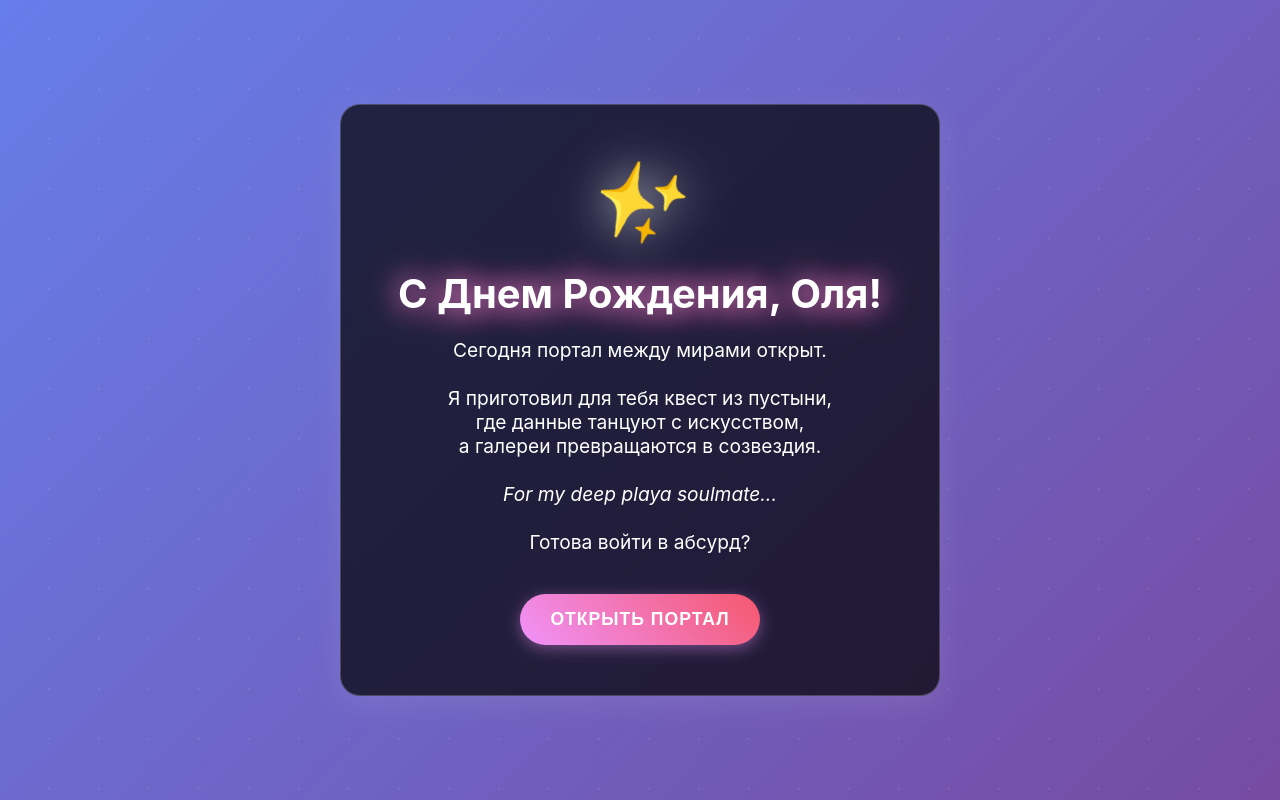
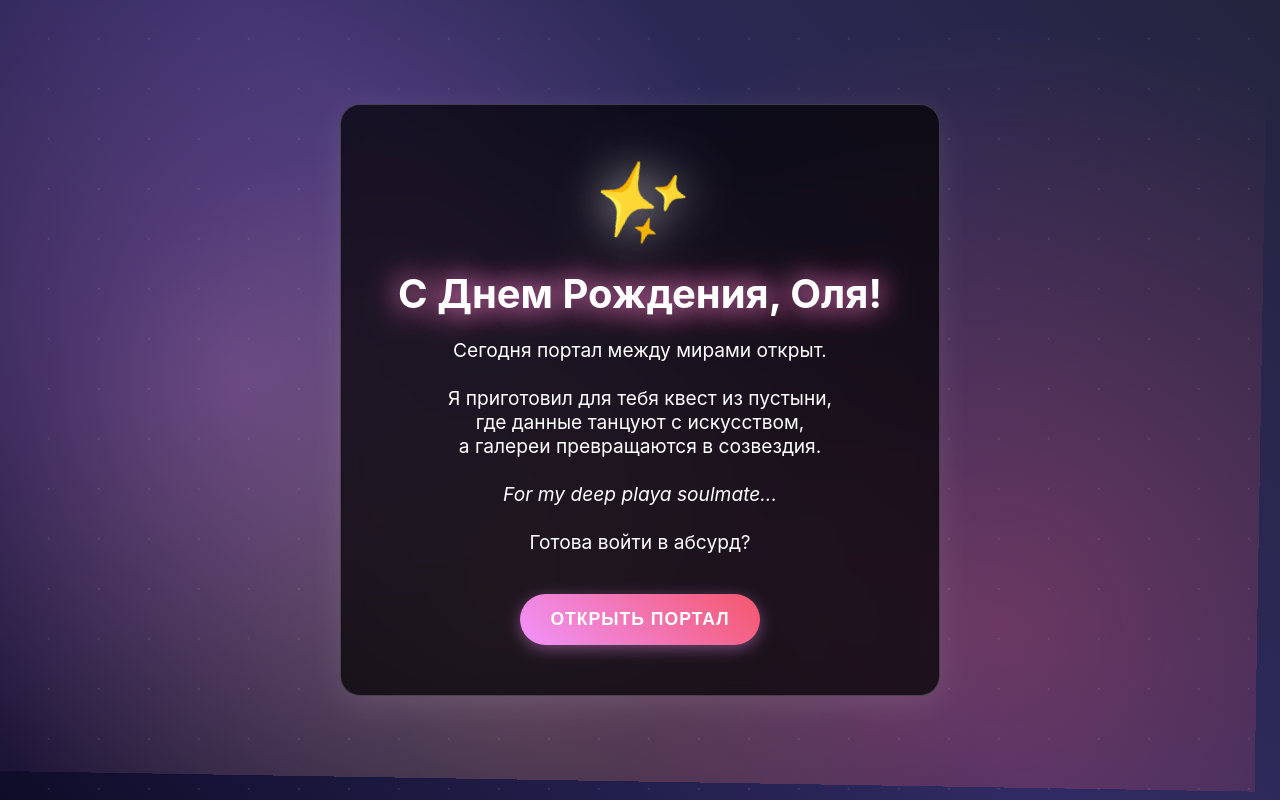
Before and after one commit to kydycode/olya-birthday-quest, a React (Create React App) app: page / in a window 1280 px wide. Built offline with nearby package versions, Linux system fonts and the light colour scheme.

Commit message:
Update background with psychedelic desert theme

```diff
--- a/src/index.css
+++ b/src/index.css
@@ -5,9 +5,30 @@ body {
     sans-serif;
   -webkit-font-smoothing: antialiased;
   -moz-osx-font-smoothing: grayscale;
-  background: linear-gradient(135deg, #667eea 0%, #764ba2 100%);
+  background: linear-gradient(45deg, #0f0c29, #302b63, #24243e);
   min-height: 100vh;
   color: white;
+  position: relative;
+}
+
+body::before {
+  content: '';
+  position: absolute;
+  top: 0;
+  left: 0;
+  right: 0;
+  bottom: 0;
+  background-image:
+    radial-gradient(circle at 20% 50%, rgba(240, 147, 251, 0.3) 0%, transparent 50%),
+    radial-gradient(circle at 80% 80%, rgba(245, 87, 108, 0.3) 0%, transparent 50%),
+    radial-gradient(circle at 40% 80%, rgba(254, 202, 87, 0.2) 0%, transparent 50%);
+  animation: float 20s ease-in-out infinite;
+}
+
+@keyframes float {
+  0%, 100% { transform: translate(0, 0) rotate(0deg); }
+  33% { transform: translate(-20px, -20px) rotate(1deg); }
+  66% { transform: translate(20px, -10px) rotate(-1deg); }
 }
 
 code {
```
